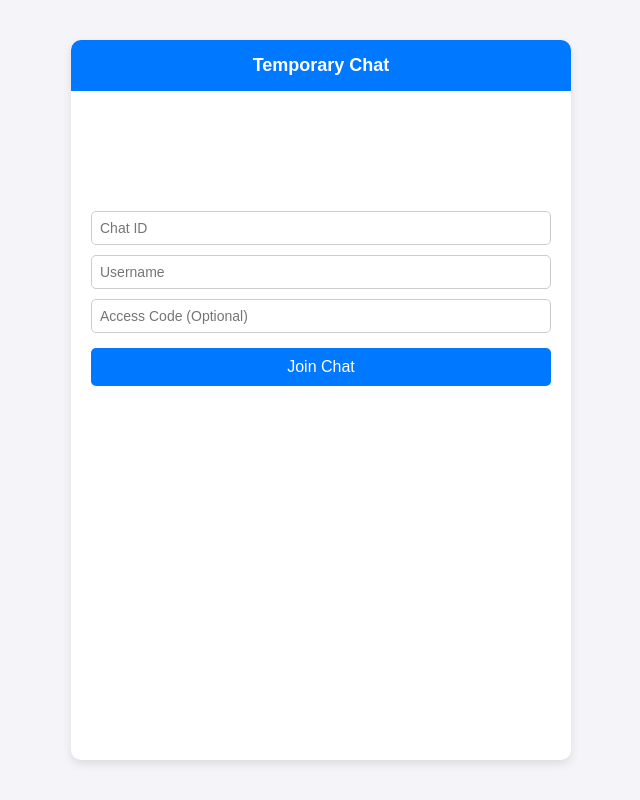
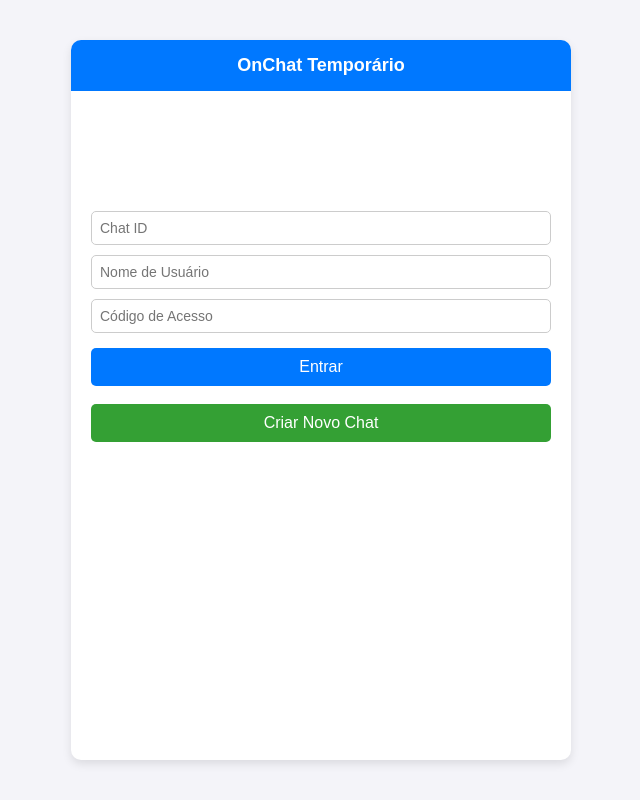
Before and after one commit to otavio99/ontempchat, a Flask app: page / in a window 1280 px wide. Shown: the whole page, without its empty margins (319-959 px from the left). Run offline with Flask 3, Linux system fonts and the light colour scheme.

Commit message:
update join form to include chat generation

```diff
--- a/templates/home.html
+++ b/templates/home.html
@@ -103,6 +103,20 @@
             background: #005ecb;
         }
 
+        .create-button {
+            background: rgb(52, 160, 52);
+            color: white;
+            border: none;
+            padding: 10px 15px;
+            border-radius: 5px;
+            cursor: pointer;
+            font-size: 16px;
+        }
+
+        .create-button:hover {
+            background:  rgb(39, 134, 39);
+        }
+
         .logout-btn {
             background: red;
             margin: 10px;
@@ -154,15 +168,20 @@
 <body>
     <div id="app">
 
-        <div class="header">Temporary Chat</div>
+        <div class="header">OnChat Temporário</div>
 
         <div v-if="!joined" class="join-container">
             <div class="join-form">
                 <input v-model="chatId" placeholder="Chat ID">
-                <input v-model="username" placeholder="Username">
-                <input v-model="accessCode" placeholder="Access Code (Optional)">
+                <input v-model="username" placeholder="Nome de Usuário">
+                <input v-model="accessCode" placeholder="Código de Acesso">
             </div>
-            <button @click="joinChat">Join Chat</button>
+            <button @click="joinChat">Entrar</button>
+            <br>
+            <button @click="createChat" class="create-button">Criar Novo Chat</button>
+            <p v-if="url">Compartilhar chat: <strong><a href="#" @click="copyToClipboard">{{ url }}</a></strong>
+                <br><br><span v-if="copiedMessage" style="color: green;">Link Copiado!</span>
+            </p>
         </div>
 
 
@@ -192,10 +211,25 @@
                     message: '',
                     messages: [],
                     joined: !!localStorage.getItem('joined'),
-                    fetchInterval: null
+                    fetchInterval: null,
+                    url: '',
+                    copiedMessage: false
                 };
             },
             methods: {
+                async createChat() {
+                    const response = await fetch('/create_chat', { method: 'POST' });
+                    const data = await response.json();
+                    const url = new URL(window.location.href);
+                    url.searchParams.set('chat_id', this.chatId);
+                    this.url = url.href
+
+                    this.chatId = data.chat_id;
+                },
+                getChatIdFromURL() {
+                    const params = new URLSearchParams(window.location.search);
+                    this.chatId = params.get('chat_id') || '';
+                },
                 async joinChat() {
                     const response = await fetch('/join_chat', {
                         method: 'POST',
@@ -246,6 +280,12 @@
                 startPolling() {
                     if (this.fetchInterval) clearInterval(this.fetchInterval);
                     this.fetchInterval = setInterval(this.fetchMessages, 3000);
+                },
+                copyToClipboard() {
+                    navigator.clipboard.writeText(this.url).then(() => {
+                        this.copiedMessage = true;
+                        setTimeout(() => this.copiedMessage = false, 2000);
+                    });
                 }
             },
             mounted() {
@@ -253,6 +293,7 @@
                     this.fetchMessages();
                     this.startPolling();
                 }
+                this.getChatIdFromURL();
             },
             beforeUnmount() {
                 clearInterval(this.fetchInterval);
```
